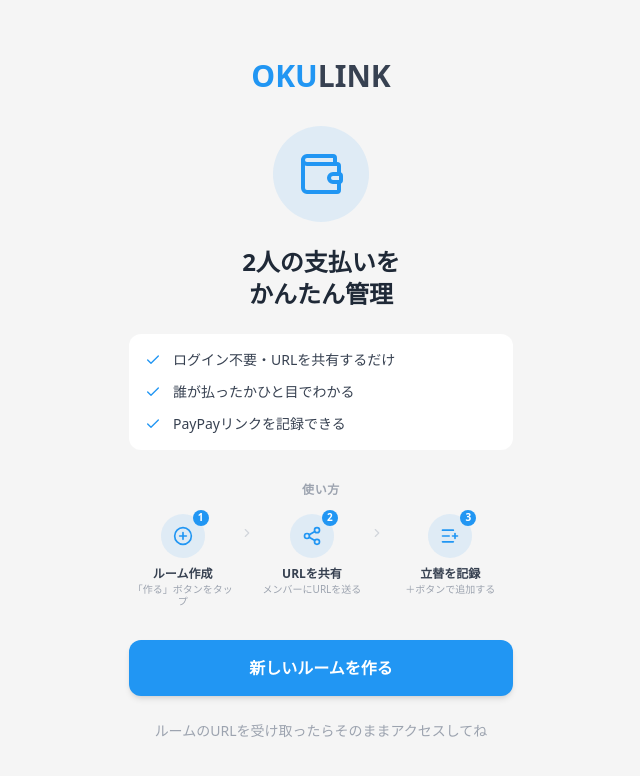
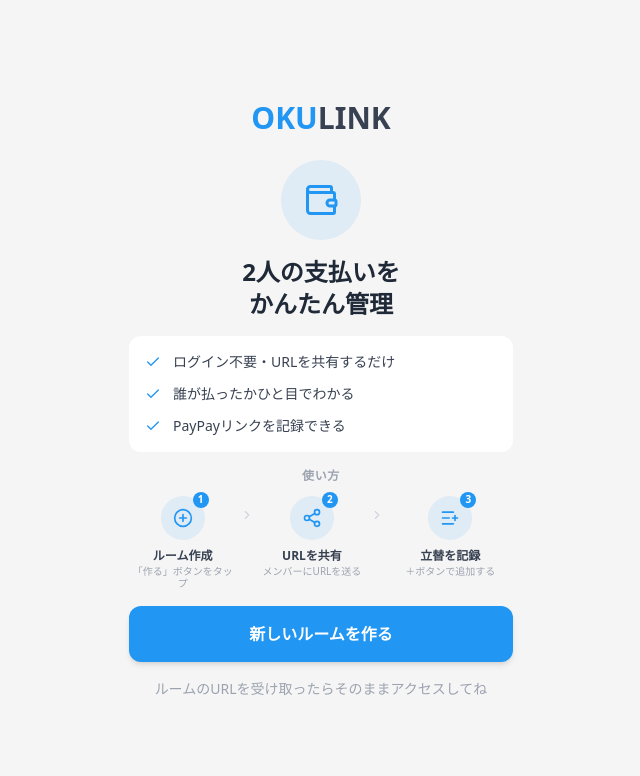
Before and after one commit to Kento3019/paypayplus, a React (Vite) app: page / in a window 1280 px wide. Shown: the top 776 px of the page, without its empty margins (319-959 px from the left). Built offline with nearby package versions, Linux system fonts and the light colour scheme; no server answers.

Commit message:
Update minimum height of each page to 100vh and improve UI consistency across pages

```diff
--- a/src/pages/CreateRoomPage.tsx
+++ b/src/pages/CreateRoomPage.tsx
@@ -55,7 +55,7 @@ export function CreateRoomPage() {
   }
 
   return (
-    <div className="min-h-screen bg-background flex flex-col items-center justify-center px-6">
+    <div className="min-h-[100dvh] bg-background flex flex-col items-center justify-center px-6">
       <Toast toasts={toasts} onDismiss={dismissToast} />
       <div className="w-full max-w-sm">
         <AppLogo size="sm" className="mb-4" />
--- a/src/pages/NotFoundPage.tsx
+++ b/src/pages/NotFoundPage.tsx
@@ -1,6 +1,6 @@
 export function NotFoundPage() {
   return (
-    <div className="min-h-screen bg-background flex flex-col items-center justify-center">
+    <div className="min-h-[100dvh] bg-background flex flex-col items-center justify-center">
       <p className="text-4xl font-bold text-gray-400">404</p>
       <p className="mt-2 text-gray-500">ページが見つかりません</p>
     </div>
--- a/src/pages/RoomPage.tsx
+++ b/src/pages/RoomPage.tsx
@@ -208,7 +208,7 @@ export function RoomPage({ roomId, onNotFound }: Props) {
   const isLocked = isAdding || editingId !== null
 
   return (
-    <div className="min-h-screen bg-background" onClick={handleOverlayClick}>
+    <div className="min-h-[100dvh] bg-background" onClick={handleOverlayClick}>
       <div className="max-w-md mx-auto px-4 py-6">
         <div className="flex items-center justify-between mb-4">
           <AppLogo size="sm" />
--- a/src/pages/SettingsPage.tsx
+++ b/src/pages/SettingsPage.tsx
@@ -61,14 +61,14 @@ export function SettingsPage({ roomId, onNotFound }: Props) {
 
   if (loading) {
     return (
-      <div className="min-h-screen bg-background flex items-center justify-center">
+      <div className="min-h-[100dvh] bg-background flex items-center justify-center">
         <p className="text-gray-400 text-sm">読み込み中...</p>
       </div>
     )
   }
 
   return (
-    <div className="min-h-screen bg-background">
+    <div className="min-h-[100dvh] bg-background">
       <div className="max-w-md mx-auto px-4 py-6">
         <AppLogo size="sm" className="mb-4" />
         <div className="flex items-center gap-3 mb-6">
--- a/src/pages/ShareLinkPage.tsx
+++ b/src/pages/ShareLinkPage.tsx
@@ -52,7 +52,7 @@ export function ShareLinkPage({ roomId }: Props) {
 
   if (loading) {
     return (
-      <div className="min-h-screen bg-background flex items-center justify-center">
+      <div className="min-h-[100dvh] bg-background flex items-center justify-center">
         <p className="text-gray-400 text-sm">読み込み中...</p>
       </div>
     )
@@ -60,7 +60,7 @@ export function ShareLinkPage({ roomId }: Props) {
 
   if (loadError) {
     return (
-      <div className="min-h-screen bg-background flex flex-col items-center justify-center px-6">
+      <div className="min-h-[100dvh] bg-background flex flex-col items-center justify-center px-6">
         <div className="w-full max-w-sm text-center">
           <p className="text-4xl mb-4">⚠️</p>
           <h1 className="text-xl font-bold text-gray-800 mb-2">このルームにアクセスできません</h1>
@@ -75,7 +75,7 @@ export function ShareLinkPage({ roomId }: Props) {
   }
 
   return (
-    <div className="min-h-screen bg-background flex flex-col items-center justify-center px-6">
+    <div className="min-h-[100dvh] bg-background flex flex-col items-center justify-center px-6">
       <div className="w-full max-w-sm text-center">
         <AppLogo size="sm" className="mb-4" />
         <h1 className="text-2xl font-bold text-gray-800 mb-2">URLを共有してね</h1>
--- a/src/pages/WelcomePage.tsx
+++ b/src/pages/WelcomePage.tsx
@@ -9,14 +9,14 @@ export function WelcomePage() {
   }
 
   return (
-    <div className="min-h-screen bg-background flex flex-col items-center justify-center px-6">
+    <div className="min-h-[100dvh] bg-background flex flex-col items-center justify-center px-6">
       <div className="w-full max-w-sm flex flex-col items-center">
 
         <motion.div
           initial={{ opacity: 0, y: 12 }}
           animate={{ opacity: 1, y: 0 }}
           transition={{ duration: 0.4, delay: 0 }}
-          className="mb-8"
+          className="mb-6"
         >
           <AppLogo size="lg" />
         </motion.div>
@@ -25,10 +25,10 @@ export function WelcomePage() {
           initial={{ opacity: 0, y: 12 }}
           animate={{ opacity: 1, y: 0 }}
           transition={{ duration: 0.4, delay: 0.1 }}
-          className="mb-6"
+          className="mb-4"
         >
-          <div className="w-24 h-24 rounded-full bg-primary/10 flex items-center justify-center">
-            <Wallet size={48} className="text-primary" />
+          <div className="w-20 h-20 rounded-full bg-primary/10 flex items-center justify-center">
+            <Wallet size={36} className="text-primary" />
           </div>
         </motion.div>
 
@@ -36,7 +36,7 @@ export function WelcomePage() {
           initial={{ opacity: 0, y: 12 }}
           animate={{ opacity: 1, y: 0 }}
           transition={{ duration: 0.4, delay: 0.2 }}
-          className="mb-6 text-center"
+          className="mb-4 text-center"
         >
           <h1 className="text-2xl font-bold text-gray-800 whitespace-pre-line">
             {'2人の支払いを\nかんたん管理'}
@@ -47,7 +47,7 @@ export function WelcomePage() {
           initial={{ opacity: 0, y: 12 }}
           animate={{ opacity: 1, y: 0 }}
           transition={{ duration: 0.4, delay: 0.3 }}
-          className="w-full bg-white rounded-xl p-4 space-y-3 mb-8"
+          className="w-full bg-white rounded-xl p-4 space-y-3 mb-4"
         >
           <div className="flex items-center gap-3">
             <Check size={16} className="text-primary flex-shrink-0" />
@@ -67,9 +67,9 @@ export function WelcomePage() {
           initial={{ opacity: 0, y: 12 }}
           animate={{ opacity: 1, y: 0 }}
           transition={{ duration: 0.4, delay: 0.35 }}
-          className="w-full mb-8"
+          className="w-full mb-4"
         >
-          <p className="text-xs font-semibold text-gray-400 uppercase tracking-wider text-center mb-4">
+          <p className="text-xs font-semibold text-gray-400 uppercase tracking-wider text-center mb-3">
             使い方
           </p>
           <div className="flex items-start justify-between gap-1">
@@ -111,7 +111,7 @@ export function WelcomePage() {
             新しいルームを作る
           </motion.button>
 
-          <p className="mt-6 text-sm text-gray-400 leading-relaxed text-center">
+          <p className="mt-4 text-sm text-gray-400 leading-relaxed text-center">
             ルームのURLを受け取ったらそのままアクセスしてね
           </p>
         </motion.div>
```
